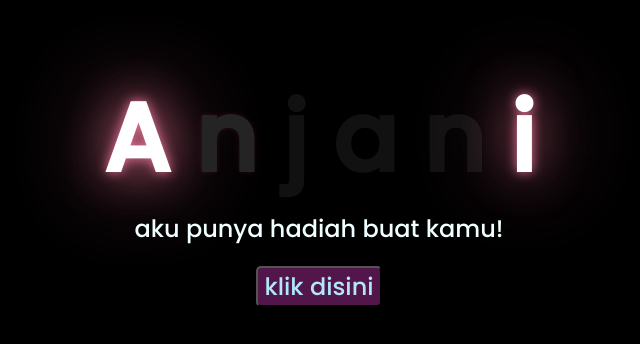
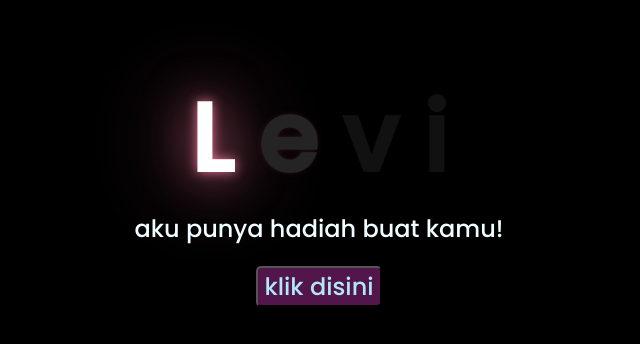
Before and after one commit to bacadong/hadiah, a plain HTML site: page index.html in a window 1280 px wide. Shown: the part 222-566 px from the top of the page, without its empty margins (329-969 px from the left). Drawn offline with Linux system fonts and the light colour scheme.

Commit message:
Update index.html

```diff
--- a/index.html
+++ b/index.html
@@ -10,12 +10,12 @@
 </head>
 <body>
     <div class="greetings">
-        <span>A</span>
-        <span>n</span>
-        <span>j</span>
-        <span>a</span>
-        <span>n</span>
+        <span>L</span>
+        <span>e</span>
+        <span>v</span>
         <span>i</span>
+        <span></span>
+        <span></span>
            </div>
     <div class="description">
         <span>aku punya hadiah buat kamu!</span>
```
